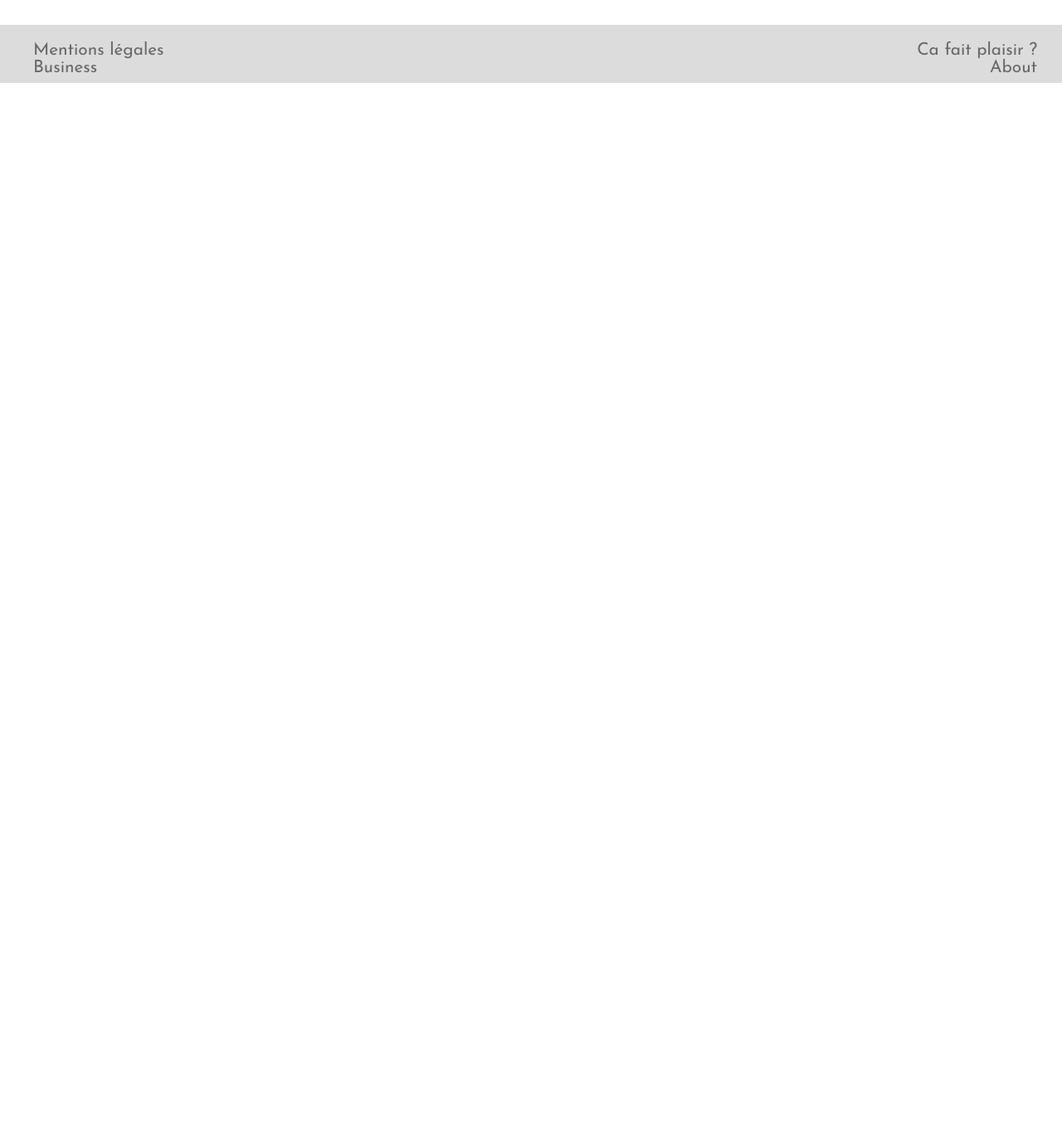
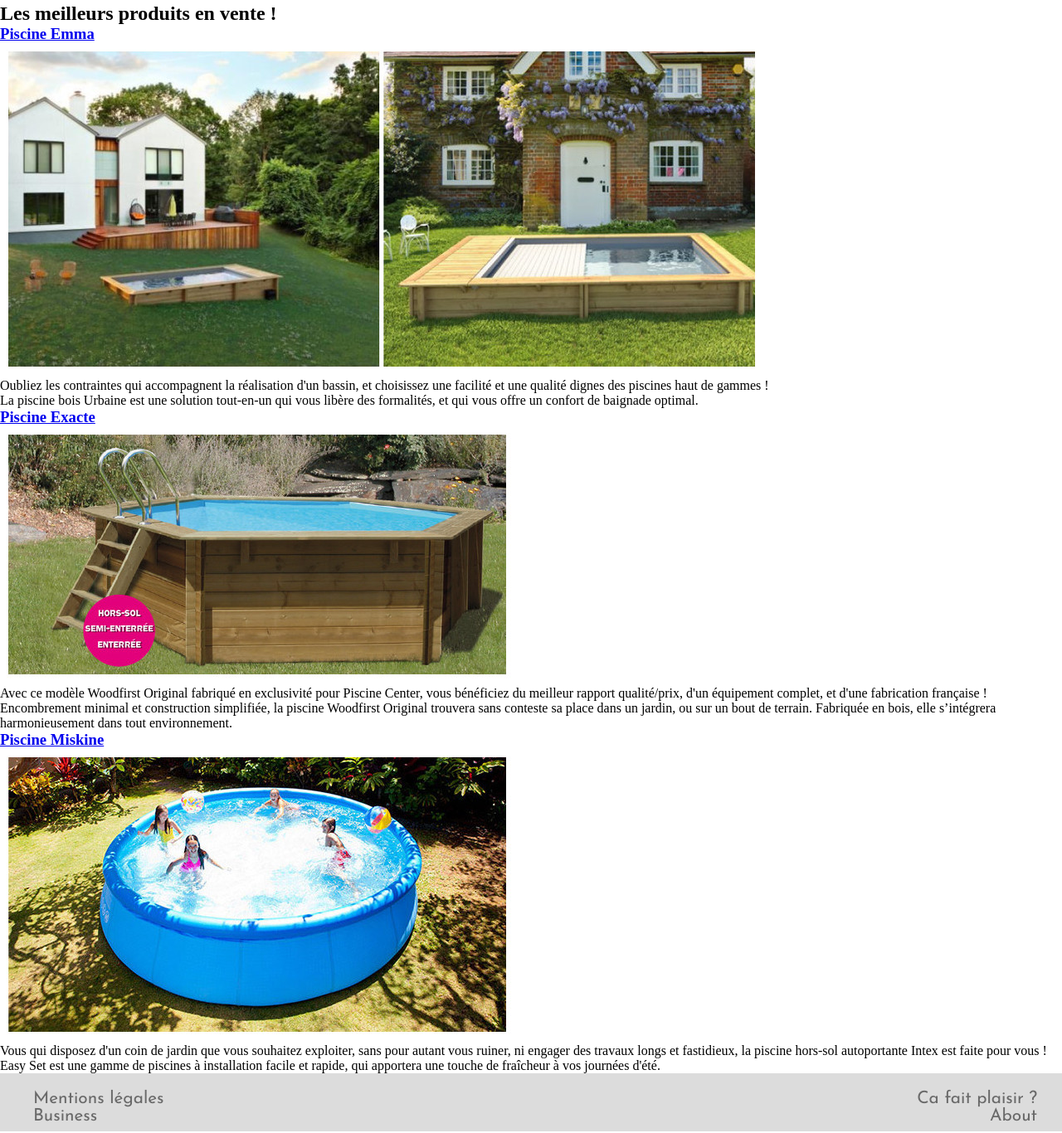
Before and after one commit to ilyesjr/pee-seen, a plain HTML site: page index.html in a window 1280 px wide. Shown: the part 286-1652 px from the top of the page at 83% size. Before the commit the page ends 800 px from the top, so only its background shows below. Drawn offline with Linux system fonts and the light colour scheme; a web font is replaced by a local one.

Commit message:
Add picture and html structure

```diff
--- a/index.html
+++ b/index.html
@@ -14,7 +14,7 @@
     <header>
         <figure>
           <img src="img/pee-seen.png" alt="plomberiz">
-          <h1>Les tuyaux c'est notre biz.</h1>
+          <h1>L'eau ça fait plaisir.</h1>
         </figure>
     </header>
     <!-- header part  -->
@@ -36,7 +36,25 @@
 
     <!-- section part  -->
     <section>
-
+      <h2>Les meilleurs produits en vente !</h2>
+      <article class="piscine1">
+        <h3><a href="tarifs.html#piscine1">Piscine Emma</a></h3>
+        <img src="img/piscine1.jpg" alt="piscine emma">
+        <p>Oubliez les contraintes qui accompagnent la réalisation d'un bassin, et choisissez une facilité et une qualité dignes des piscines haut de gammes !<br>
+           La piscine bois Urbaine est une solution tout-en-un qui vous libère des formalités, et qui vous offre un confort de baignade optimal.</p>
+      </article>
+      <article class="piscine2">
+        <h3><a href="tarifs.html#piscine2">Piscine Exacte</a></h3>
+        <img src="img/piscine2.jpg" alt="piscine exacte">
+        <p>Avec ce modèle Woodfirst Original fabriqué en exclusivité pour Piscine Center, vous bénéficiez du meilleur rapport qualité/prix, d'un équipement complet, et d'une fabrication française !<br>
+           Encombrement minimal et construction simplifiée, la piscine Woodfirst Original trouvera sans conteste sa place dans un jardin, ou sur un bout de terrain. Fabriquée en bois, elle s’intégrera harmonieusement dans tout environnement.</p>
+      </article>
+      <article class="piscine3">
+        <h3><a href="tarifs.html#piscine3">Piscine Miskine</a></h3>
+        <img src="img/piscine3.jpg" alt="piscine miskine">
+        <p>Vous qui disposez d'un coin de jardin que vous souhaitez exploiter, sans pour autant vous ruiner, ni engager des travaux longs et fastidieux, la piscine hors-sol autoportante Intex est faite pour vous !<br>
+           Easy Set est une gamme de piscines à installation facile et rapide, qui apportera une touche de fraîcheur à vos journées d'été.</p>
+      </article>
     </section>
     <!-- section part -->
 
```
Also changed, not shown: img/pee-seen.png, img/piscine1.jpg (added), img/piscine2.jpg (added), img/piscine3.jpg (added), img/pool.jpg.
